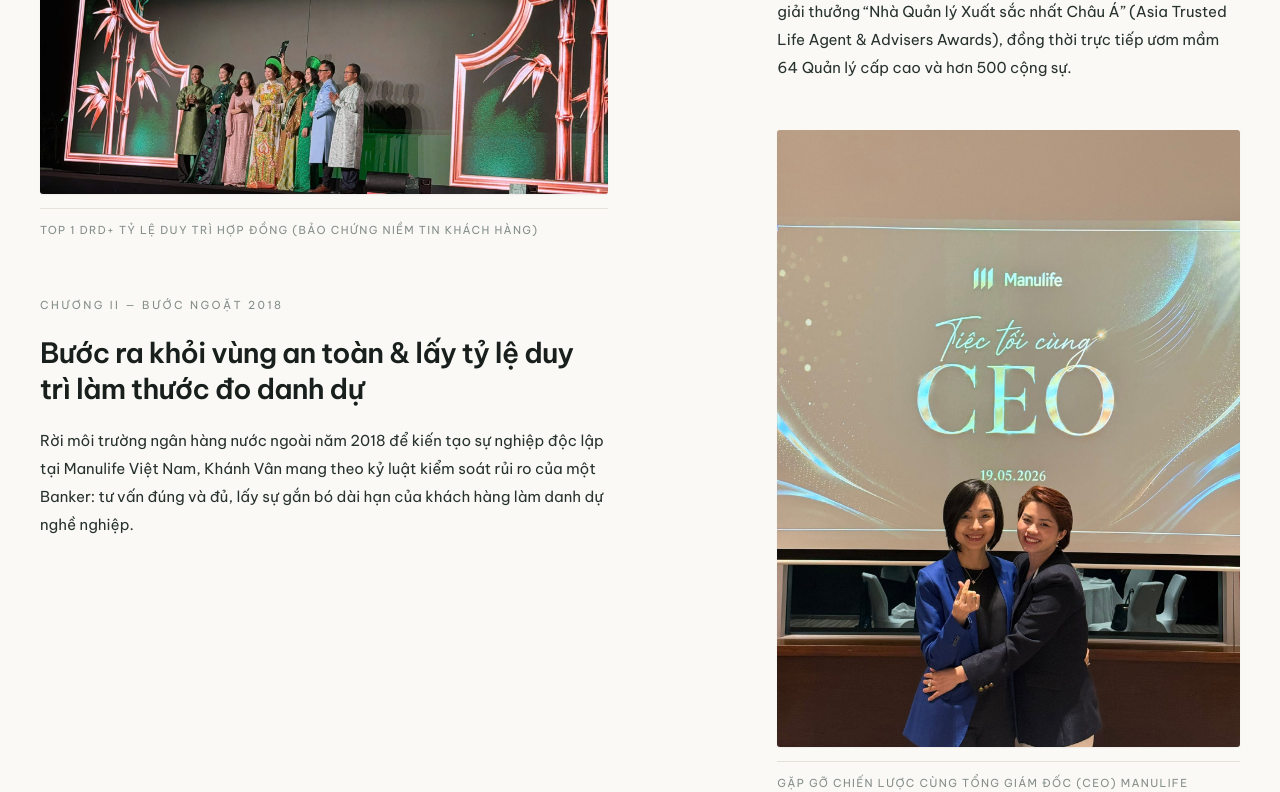
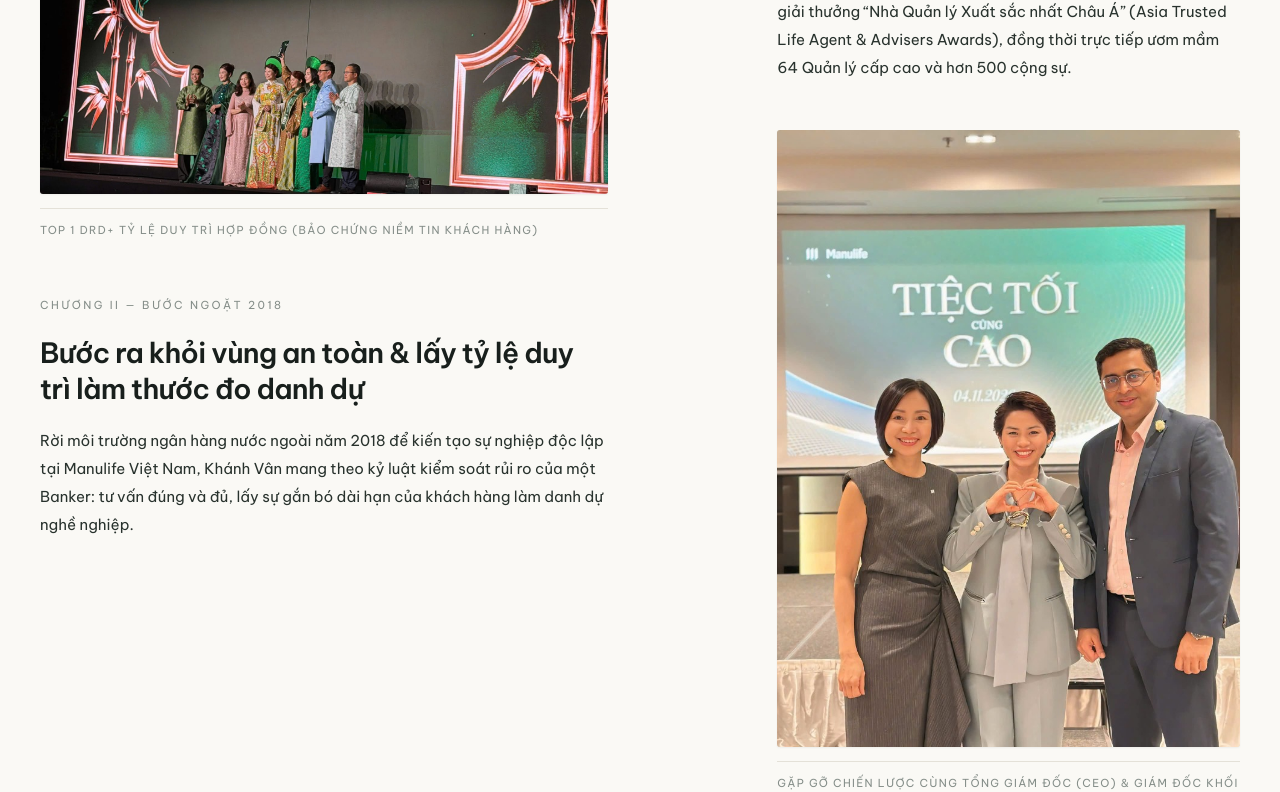
Before and after one commit to buivandoueh1994/khanhvanfinance, a React (Vite) app: page / in a window 1280 px wide. Shown: the part 3000-3792 px from the top of the page. Built offline with nearby package versions, Linux system fonts and the light colour scheme.

Commit message:
feat(media): replace CEO photo with official CEO & CAO dinner photo in executive journey

```diff
--- a/src/App.tsx
+++ b/src/App.tsx
@@ -1042,23 +1042,23 @@ export function App() {
               <figure
                 onClick={() =>
                   setLightbox({
-                    src: '/images/SuKien_ChiVanCungCEO_ChupAnhTiecToi.jpg',
+                    src: '/images/SuKien_ChiVanCungCEOvaCAO_ChupAnhTiecToi.jpg',
                     fig: 'C-LEVEL DIPLOMACY',
-                    title: 'Gặp Gỡ Chiến Lược Cùng Tổng Giám Đốc (CEO) Manulife',
-                    subtitle: 'Sự gắn kết và đồng hành chiến lược cùng Ban điều hành cấp cao nhất.',
+                    title: 'Gặp Gỡ Chiến Lược Cùng Tổng Giám Đốc (CEO) & Giám Đốc Khối Đại Lý (CAO) Manulife',
+                    subtitle: 'Sự gắn kết và đồng hành chiến lược cùng Ban điều hành cấp cao nhất tại Manulife Việt Nam.',
                   })
                 }
                 className="cursor-zoom-in group"
               >
                 <div className="overflow-hidden aspect-[3/4] bg-[#EAE7DF] rounded-[3px] shadow-sm">
                   <img
-                    src="/images/SuKien_ChiVanCungCEO_ChupAnhTiecToi.jpg"
-                    alt="Chị Khánh Vân cùng CEO Manulife trong tiệc tối thân mật"
+                    src="/images/SuKien_ChiVanCungCEOvaCAO_ChupAnhTiecToi.jpg"
+                    alt="Chị Khánh Vân cùng CEO và CAO Manulife Việt Nam trong tiệc tối thân mật"
                     className="w-full h-full object-cover group-hover:scale-[1.02] transition-transform duration-700 ease-editorial"
                   />
                 </div>
                 <figcaption className="mt-3.5 pt-3 border-t border-[#E4E1D8] text-[11px] uppercase tracking-[0.12em] text-[#858E89]">
-                  Gặp gỡ chiến lược cùng Tổng Giám Đốc (CEO) Manulife
+                  Gặp gỡ chiến lược cùng Tổng Giám Đốc (CEO) &amp; Giám Đốc Khối Đại Lý (CAO) Manulife
                 </figcaption>
               </figure>
             </div>
```
Also changed, not shown: public/images/SuKien_ChiVanCungCEOvaCAO_ChupAnhTiecToi.jpg (added).
